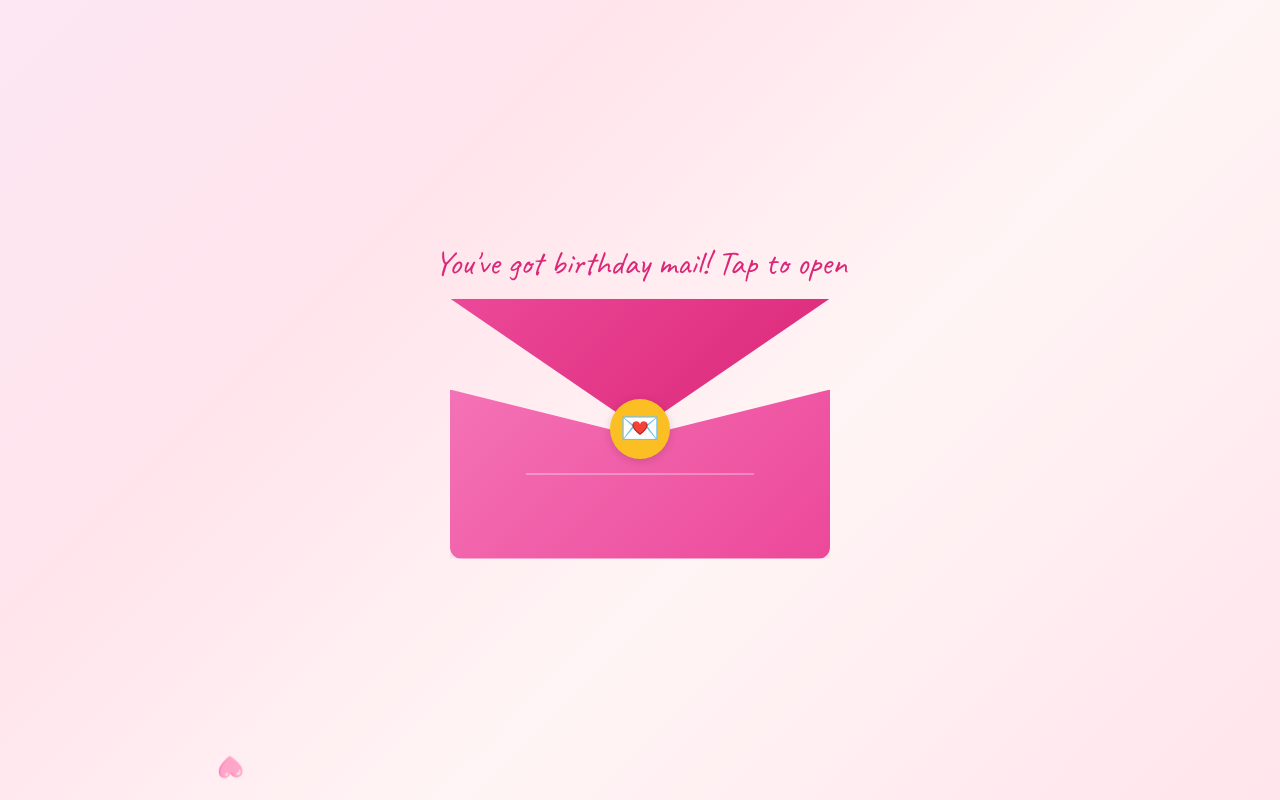
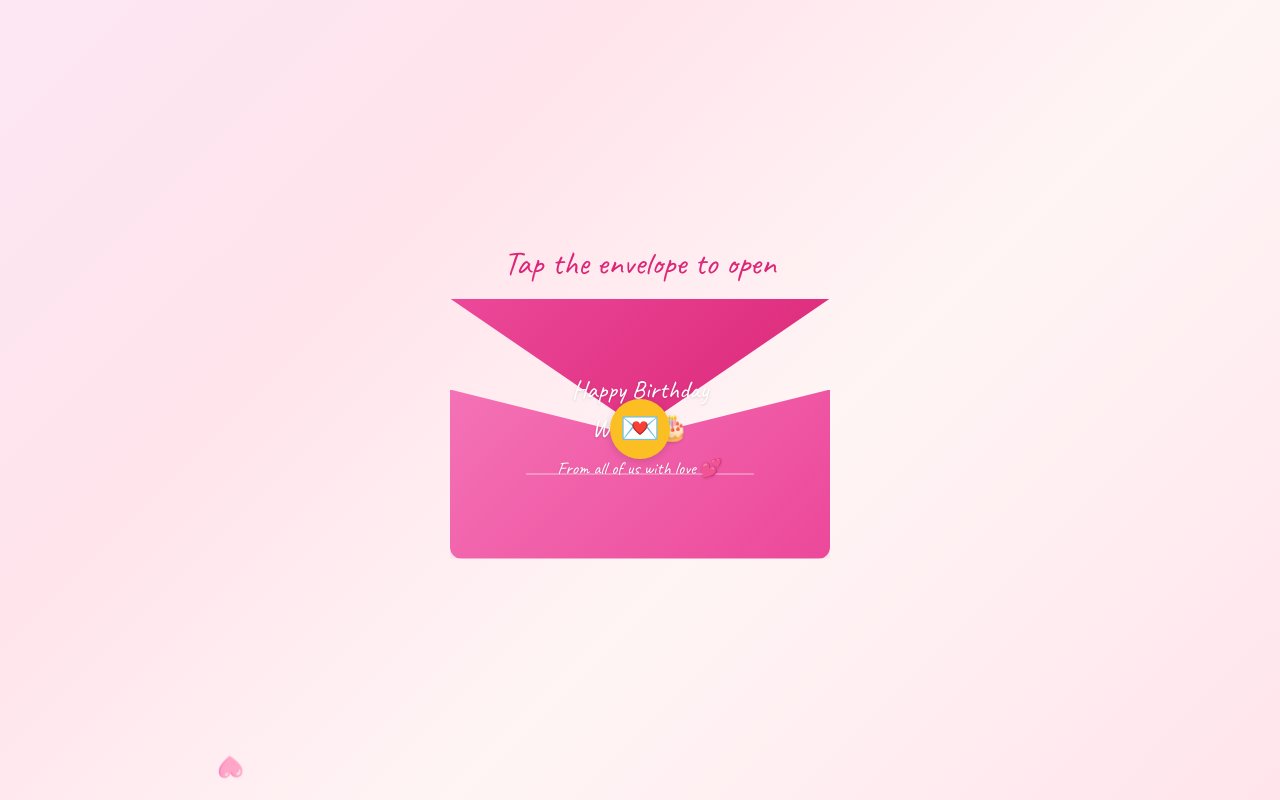
Before and after one commit to deedima3/birthday-wawa, a plain HTML site: page index.html in a window 1280 px wide. Drawn offline with nearby package versions, Linux system fonts and the light colour scheme.

Commit message:
Move birthday message onto the envelope front

```diff
--- a/index.html
+++ b/index.html
@@ -158,31 +158,24 @@ body {
   background: rgba(255,255,255,0.3);
 }
 
-/* LETTER / CARD */
-.letter {
+/* MESSAGE ON ENVELOPE */
+.envelope-message {
   position: absolute;
-  top: 10px;
+  top: 50%;
   left: 50%;
-  transform: translateX(-50%) translateY(0);
-  width: 88%;
-  background: var(--white);
-  border-radius: 8px;
-  padding: 1.5rem;
-  z-index: 1;
-  box-shadow: 0 2px 12px rgba(0,0,0,0.08);
-  transition: transform 1s cubic-bezier(0.4, 0, 0.2, 1) 0.6s, opacity 0.8s ease 0.6s;
-  opacity: 0;
+  transform: translate(-50%, -50%);
+  z-index: 4;
   font-family: 'Caveat', cursive;
-  font-size: 1.2rem;
-  color: var(--pink-700);
+  font-size: 1.3rem;
+  color: var(--white);
   text-align: center;
-  line-height: 1.6;
+  line-height: 1.5;
+  pointer-events: none;
+  text-shadow: 0 1px 3px rgba(0,0,0,0.15);
+  width: 80%;
+  transition: opacity 0.5s ease;
 }
-.envelope.open .letter {
-  transform: translateX(-50%) translateY(-120%);
-  opacity: 1;
-}
-@media (min-width: 600px) { .letter { width: 90%; font-size: 1.4rem; } }
+@media (min-width: 600px) { .envelope-message { font-size: 1.6rem; } }
 
 /* MAIN CONTENT (revealed after envelope) */
 .main-content {
@@ -333,13 +326,13 @@ body {
 
 <!-- ENVELOPE SCENE -->
 <div class="envelope-scene" id="envelopeScene">
-  <p class="envelope-hint">You've got birthday mail! Tap to open</p>
+  <p class="envelope-hint">Tap the envelope to open</p>
   <div class="envelope" id="envelope">
     <div class="envelope-body"></div>
     <div class="envelope-flap"></div>
     <div class="envelope-seal">💌</div>
     <div class="envelope-front-lines"></div>
-    <div class="letter">Happy Birthday Wawa! 🎂<br>From all of us with love 💕</div>
+    <div class="envelope-message">Happy Birthday<br>Wawa! 🎂<br><span style="font-size:0.7em;">From all of us with love 💕</span></div>
   </div>
 </div>
 
```
